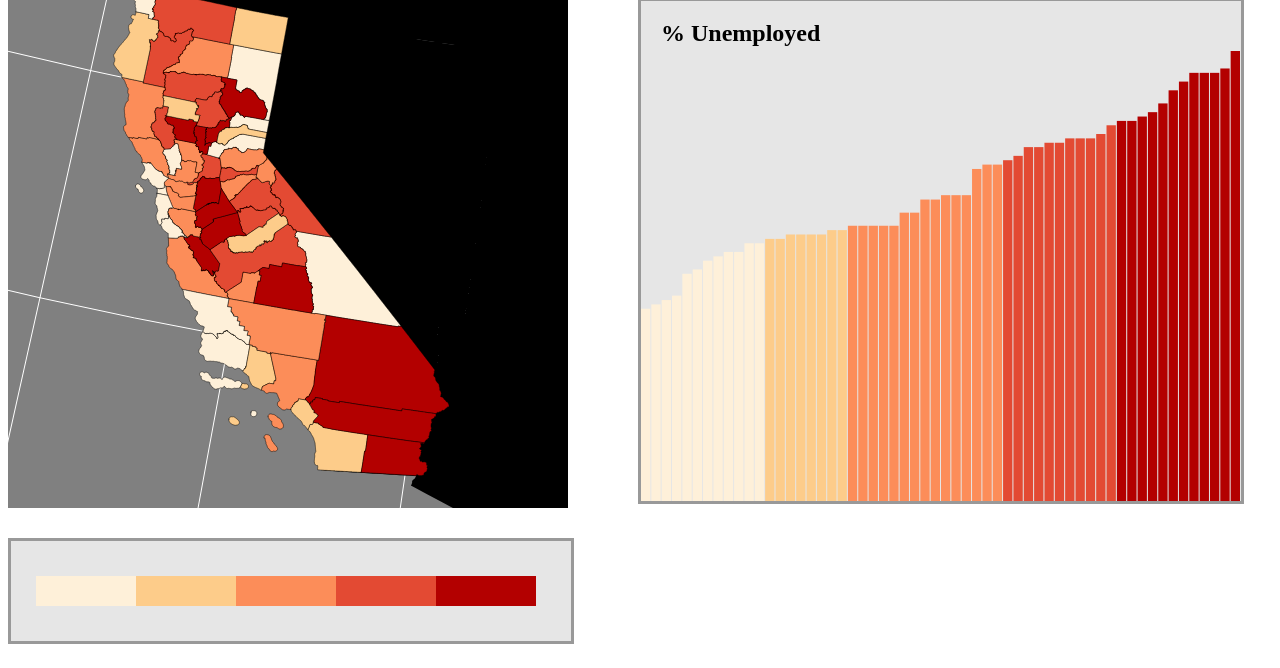
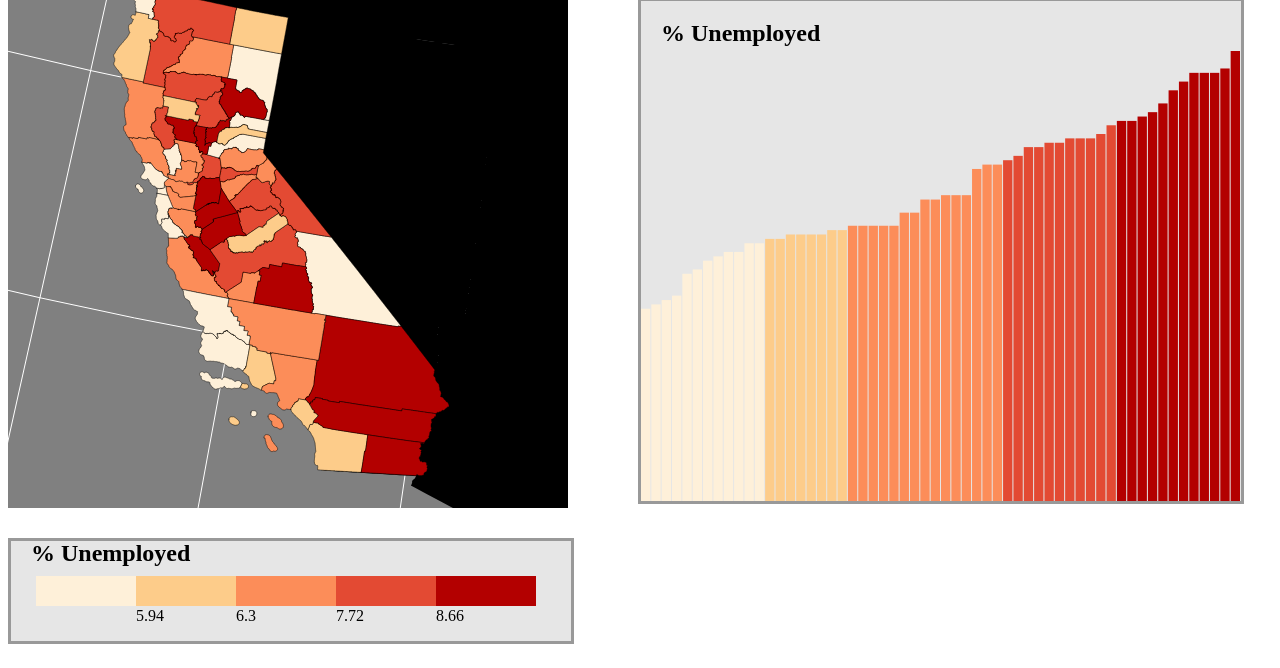
Before and after one commit to kkowalsky/d3-lab, a plain HTML site: page lab files/index.html in a window 1280 px wide. Shown: the part 132-800 px from the top of the page. Drawn offline with Linux system fonts and the light colour scheme.

Commit message:
MY LEGEND UPDATES!

```diff
--- a/lab files/css/style.css
+++ b/lab files/css/style.css
@@ -69,7 +69,7 @@ svg {
     border: medium solid #999;
 }
 
-.chartTitle{
+.subtitle{
     font-size: 1.5em;
     font-weight: bold;
 }
--- a/lab files/js/main.js
+++ b/lab files/js/main.js
@@ -2,6 +2,7 @@
 var keyArray = ["percent_unemployed", "percent_SNAP", "percent_poverty_level", "percent_lessthanhighschool_grad", "median_income_lessthanhighschool_grad"];
 var expressed = keyArray[0];
 var colorize;
+var quantile;
 var mapWidth = 560, mapHeight = 560;
 var legendWidth = 560, legendHeight = 100;
 var chartWidth = 600, chartHeight = 500;
@@ -156,10 +157,10 @@ function setChart(csvData, colorize){
         .style("margin-left", "630px");
 
     //create a text element for the chart title
-    var chartTitle = chart.append("text")
+    var subtitle = chart.append("text")
         .attr("x", 20)
         .attr("y", 40)
-        .attr("class", "chartTitle");
+        .attr("class", "subtitle");
 
     //set bars for each county
     var bars = chart.selectAll(".bar")
@@ -184,6 +185,7 @@ function createLegend(bars, csvData){
     colorize = colorScale(csvData);
     var legendArray = [4, 6, 6.3, 7.8, 8.7];
     var coordinateArray = [25, 125, 225, 325, 425];
+    var xArray = [125, 225, 325, 425];
 
 
     var legendBox = d3.select("body")
@@ -196,7 +198,8 @@ function createLegend(bars, csvData){
     var legendTitle = legendBox.append("text")
         .attr("x", 20)
         .attr("y", 20)
-        .attr("class", "legendTitle");
+        .attr("class","subtitle")
+        .text(label(expressed));
 
     var legendItems = legendBox.selectAll(".items")
         .data(coordinateArray)
@@ -215,19 +218,25 @@ function createLegend(bars, csvData){
         return colorize(legendArray[i]);
     })
 
-
     //do this
     var legendLabels = legendBox.selectAll(".legendLabels")
-        .data(coordinateArray)
+        .data(xArray)
         .enter()
+        .append("text")
         .attr("class", "legendLabels")
+        .attr("y", 80)
+        .attr("x", function(d, i){
+            for (var k = 0; k <= 4; k++){
+                xCoords = coordinateArray[i+1];
+                return xCoords;
+            }
+        })
         .text(function(d, i){
-            return
+            for (var j = 0; j <= 4; j++){
+                legendNums = quantile[i];
+                return legendNums;
+            }
         });
-
-   //update chart title.... ISN'T UPDATING
-   d3.select(".legendTitle")
-    .text(label(expressed));
 
 }; //end createLegend()
 
@@ -247,10 +256,12 @@ function colorScale(csvData){
     for (var i in csvData) {
         domainArray.push(Number(csvData[i][expressed]));
     };
-
     //pass array of expressed values as domain
     color.domain(domainArray);
 
+
+    quantile = color.quantiles();
+    //console.log(quantiles);
     return color;
 }; //end colorScale()
 
@@ -300,7 +311,7 @@ function changeAttribute(attribute, csvData){
 function updateChart(bars, csvData){
     var numbars = csvData.length;
     var max = findMax();
-    var titleY = (Number(d3.select(".chartTitle").attr("y"))+10);
+    var titleY = (Number(d3.select(".subtitle").attr("y"))+10);
 
     //style bars according to currently expressed attribute
    bars.attr("height", function(d, i){
@@ -317,8 +328,14 @@ function updateChart(bars, csvData){
    });
 
    //update chart title
-   d3.select(".chartTitle")
+   d3.selectAll(".subtitle")
     .text(label(expressed));
+
+    //update legend labels
+    d3.selectAll(".legendLabels")
+     .text(function(d,i){
+            return Math.round(quantile[i] * 100) / 100;
+    });
 
     //find the maximum value for the expressed atribute
     function findMax() {
```
